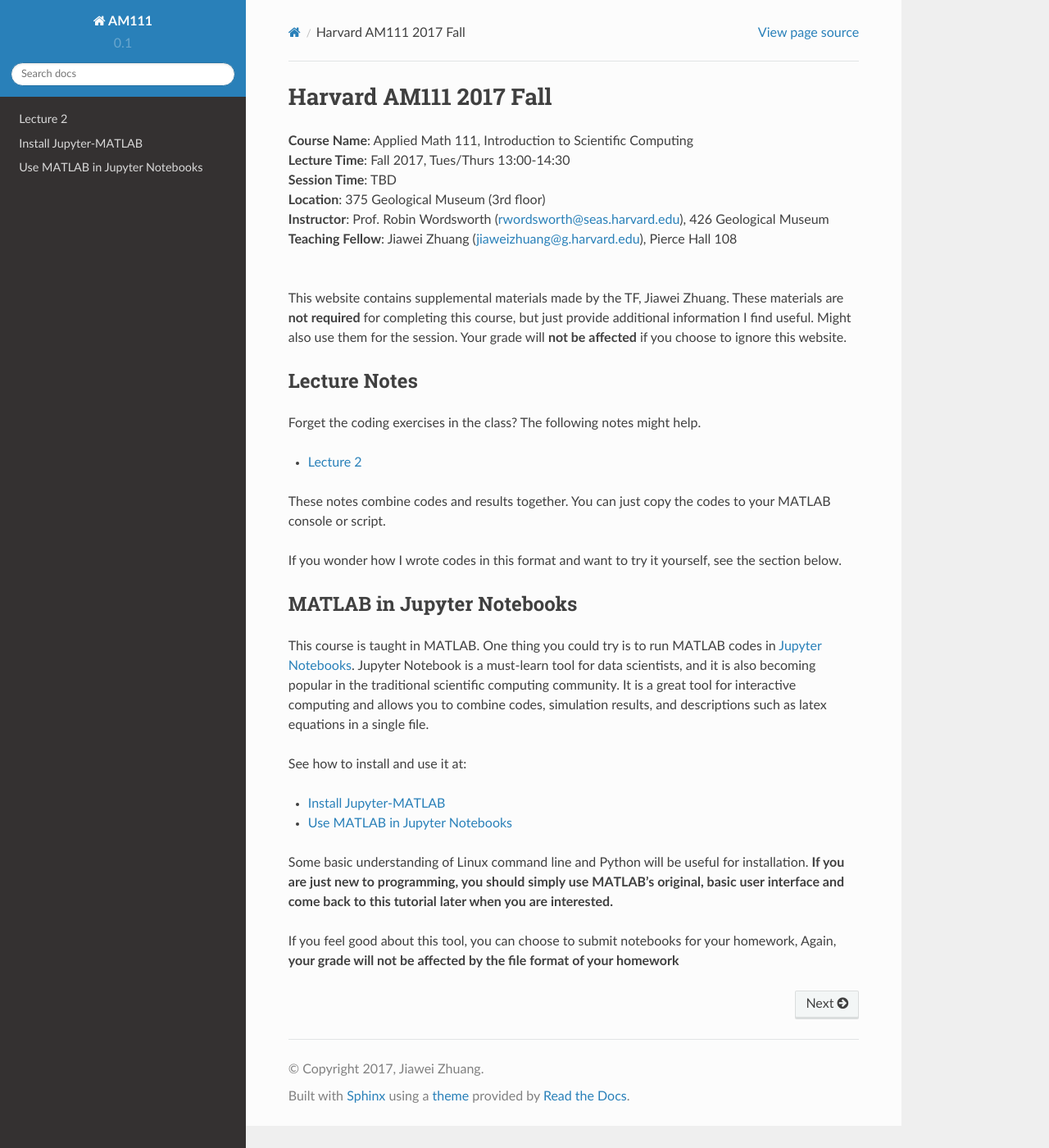
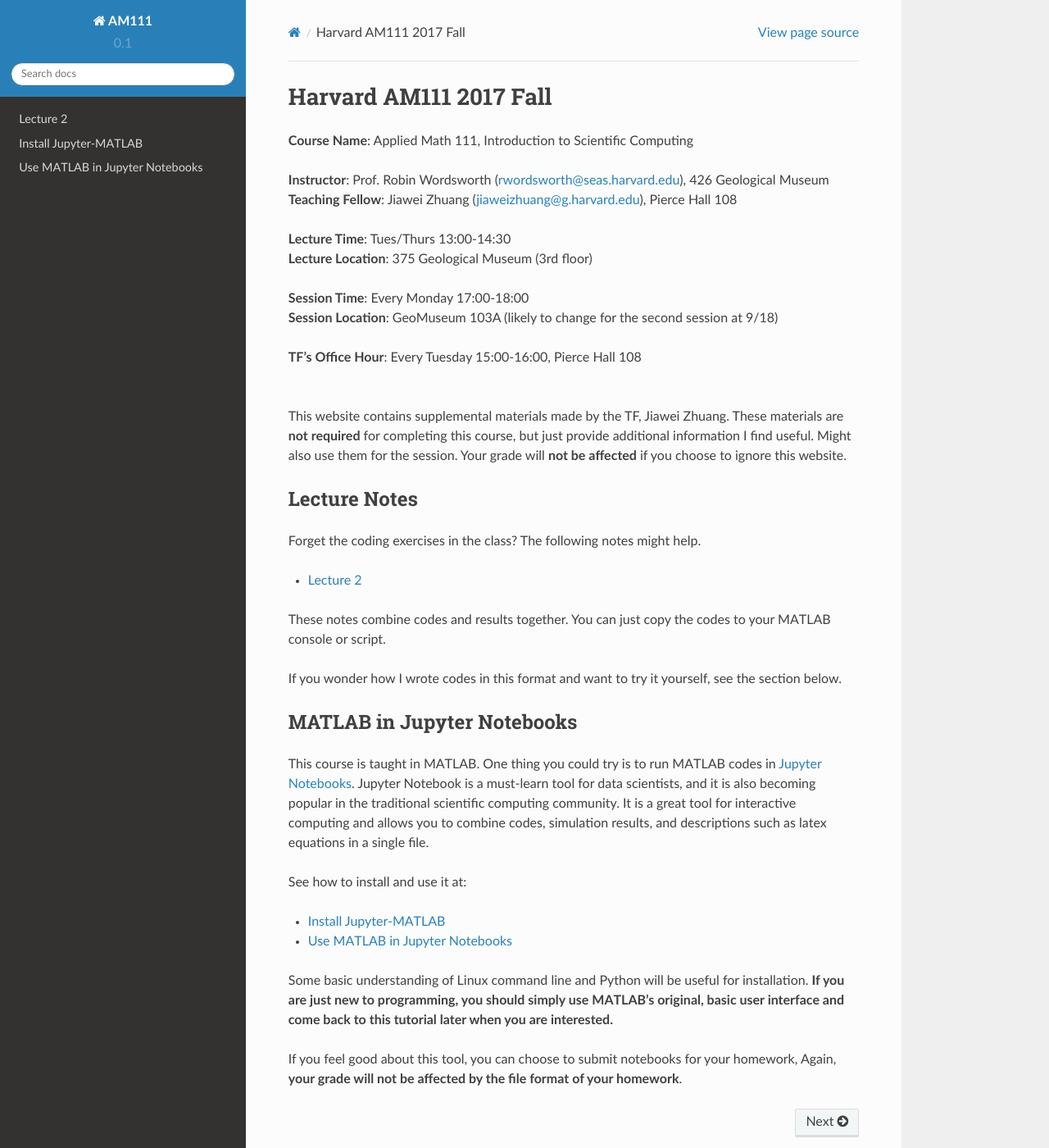
Before and after one commit to JiaweiZhuang/AM111, a Sphinx documentation site: the page built from docs/index.rst, in a window 1280 px wide and 1400 px high. Shown: the whole window at 82% size. Built offline with Sphinx 7.4.7 and the Read the Docs theme 2.0.0, drawn with Linux system fonts in a browser that asks for light colours.

Commit message:
Update session info
Signed-off-by: JiaweiZhuang <jiaweizhuang@g.harvard.edu>

```diff
--- a/docs/index.rst
+++ b/docs/index.rst
@@ -2,11 +2,17 @@ Harvard AM111 2017 Fall
 =======================
 
 | **Course Name**: Applied Math 111, Introduction to Scientific Computing
-| **Lecture Time**: Fall 2017, Tues/Thurs 13:00-14:30
-| **Session Time**: TBD
-| **Location**: 375 Geological Museum (3rd floor)
+|
 | **Instructor**: Prof. Robin Wordsworth (rwordsworth@seas.harvard.edu), 426 Geological Museum
 | **Teaching Fellow**: Jiawei Zhuang (jiaweizhuang@g.harvard.edu), Pierce Hall 108
+|
+| **Lecture Time**: Tues/Thurs 13:00-14:30
+| **Lecture Location**: 375 Geological Museum (3rd floor)
+|
+| **Session Time**: Every Monday 17:00-18:00
+| **Session Location**: GeoMuseum 103A (likely to change for the second session at 9/18)
+|
+| **TF's Office Hour**: Every Tuesday 15:00-16:00, Pierce Hall 108
 |
 
 This website contains supplemental materials made by the TF, Jiawei Zhuang.
@@ -50,6 +56,6 @@ Some basic understanding of Linux command line and Python will be useful for ins
 and come back to this tutorial later when you are interested.**
 
 If you feel good about this tool, you can choose to submit notebooks for your homework,
-Again, **your grade will not be affected by the file format of your homework**
+Again, **your grade will not be affected by the file format of your homework**.
 
 .. _Jupyter Notebooks: http://jupyter.org
```
